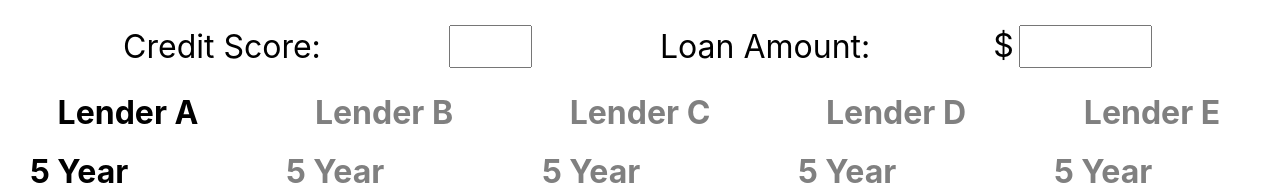
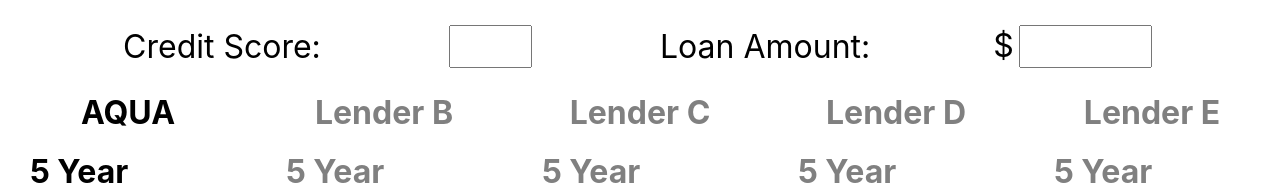
Before and after one commit to MrMicrowaveOven/esti-mate, a React (Create React App) app: page / in a window 1280 px wide. Shown: the top 185 px of the page. Built offline with nearby package versions, Linux system fonts and the light colour scheme.

Commit message:
Updated Aqua lender

```diff
--- a/src/Display.js
+++ b/src/Display.js
@@ -31,7 +31,7 @@
 
     return (
         <div className="display">
-            <LenderDisplay name="Lender A" interestRates={calculateLenderAInterests()} monthlyPayments={calculateMonthlyPayments(calculateLenderAInterests())}/>
+            <LenderDisplay name="AQUA" interestRates={calculateLenderAInterests()} monthlyPayments={calculateMonthlyPayments(calculateLenderAInterests())}/>
             {["B", "C", "D", "E"].map(name => {
                 return <LenderDisplay key={name} name={`Lender ${name}`} faded={true}></LenderDisplay>
             })}
```
